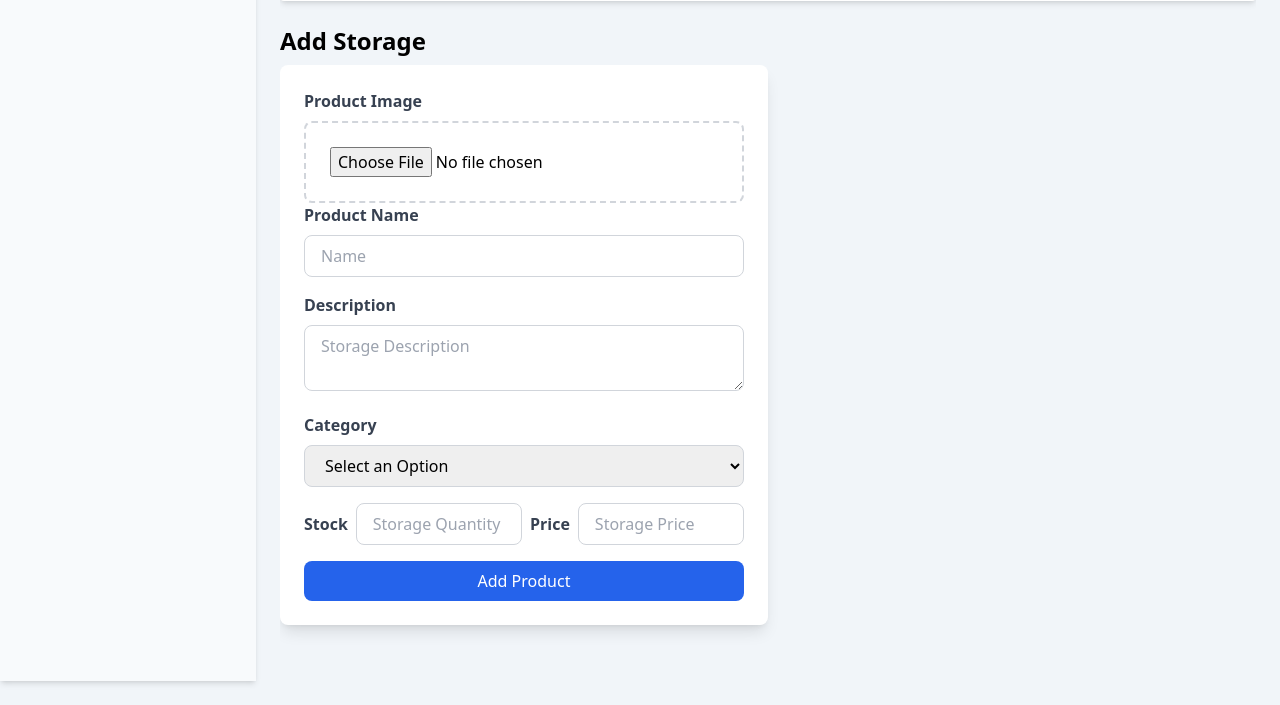
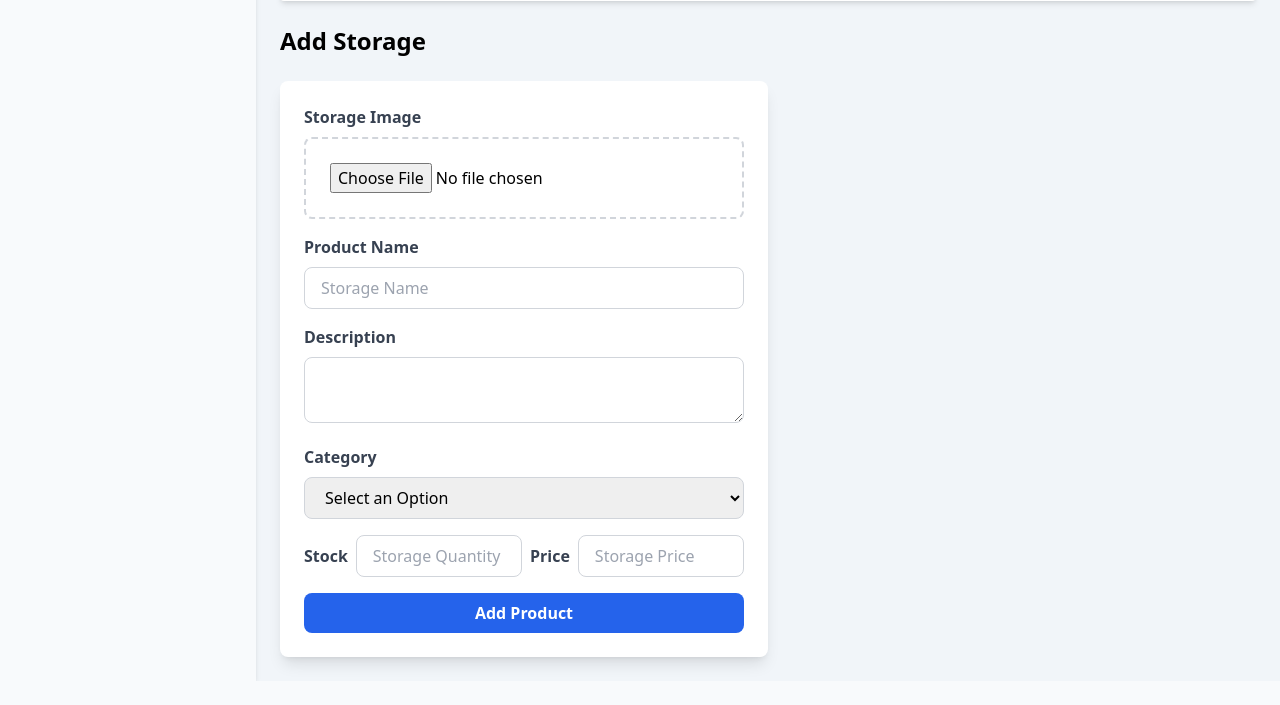
Before and after one commit to Juben00/Storage-Unit-Rental-System, a PHP site: page /admin-blu-lance.php in a window 1280 px wide, after a click on "Storages". Shown: the part 1055-1760 px from the top of the page. After the commit the page ends 1736 px from the top, so only its background shows below. Run offline with PHP 8.4, Linux system fonts and the light colour scheme; the visitor is signed in with stand-in values (Sample User, id 1).

Commit message:
addStorage

```diff
--- /dev/null
+++ b/addStorageForm.php
@@ -0,0 +1,51 @@
+<form class="bg-white p-6 rounded-lg shadow-lg" id="addStorageForm">
+    <div class="mb-4">
+        <label class="block text-gray-700 font-semibold mb-2" for="image">
+            Storage Image </label>
+        <input type="file" id="image" name="image"
+            class="border-2 w-full border-dashed border-gray-300 rounded-lg p-6 text-center" />
+
+    </div>
+    <div class="mb-4">
+        <label class="block text-gray-700 font-semibold mb-2" for="productName">
+            Product Name </label>
+        <input
+            class="w-full border border-gray-300 rounded-lg py-2 px-4 focus:outline-none focus:ring-2 focus:ring-blue-600"
+            id="storageName" placeholder="Storage Name" name="storageName" type="text" />
+    </div>
+
+    <div class="mb-4">
+        <label class="block text-gray-700 font-semibold mb-2" for="description"> Description
+        </label>
+        <textarea
+            class="w-full border border-gray-300 rounded-lg py-2 px-4 focus:outline-none focus:ring-2 focus:ring-blue-600"
+            id="description" name="description" placeholder="Storage Description">
+                                    </textarea>
+    </div>
+    <div class="mb-4">
+        <label class="block text-gray-700 font-semibold mb-2" for="category">
+            Category </label>
+        <select name="category" id="category"
+            class="w-full border border-gray-300 rounded-lg py-2 px-4 focus:outline-none focus:ring-2 focus:ring-blue-600">
+            <option value="">Select an Option</option>
+            <option value="Small">Small</option>
+            <option value="Medium">Medium</option>
+            <option value="Large">Large</option>
+        </select>
+    </div>
+    <div class="mb-4">
+        <div class="flex items-center gap-2">
+            <label class="block text-gray-700 font-semibold " for="stock"> Stock </label>
+            <input
+                class="w-full border border-gray-300 rounded-lg py-2 px-4 focus:outline-none focus:ring-2 focus:ring-blue-600"
+                id="stock" name="stock" placeholder="Storage Quantity" type="text" />
+
+            <label class="block text-gray-700 font-semibold " for="price"> Price </label>
+            <input
+                class="w-full border border-gray-300 rounded-lg py-2 px-4 focus:outline-none focus:ring-2 focus:ring-blue-600"
+                id="price" name="price" placeholder="Storage Price" type="text" />
+        </div>
+    </div>
+    <input type="submit" value="Add Product"
+        class="w-full bg-blue-600 text-white py-2 rounded-lg text-center font-semibold hover:bg-blue-700" />
+</form>
--- a/admin-blu-lance.php
+++ b/admin-blu-lance.php
@@ -35,13 +35,13 @@ if (isset($_SESSION['customer']['role'])) {
 
 </head>
 
-<body class="max-h-screen flex flex-col bg-slate-100 overflow-hidden">
+<body class="max-h-screen flex flex-col bg-slate-100">
     <div class="flex h-screen">
         <!-- Sidebar -->
         <?php require_once './components/AdminSidebar.php' ?>
 
         <!-- Main Content -->
-        <div class="flex-1 p-6">
+        <div class="flex-1 p-6 overflow-y-scroll h-screen">
             <div id="dashboard" class="content-section">
                 <div class="flex justify-between items-center mb-6">
                     <h1 class="text-2xl font-semibold">
@@ -206,10 +206,10 @@ if (isset($_SESSION['customer']['role'])) {
                 </h1>
             </div>
 
-            <div id="storages" class="content-section hidden h-screen overflow-y-scroll">
+            <div id="storages" class="content-section hidden">
 
-                <div class="flex-1">
-                    <div class="flex justify-between items-center mb-6">
+                <div class="flex-1 flex flex-col gap-6">
+                    <div class="flex justify-between items-center ">
                         <h1 class="text-2xl font-semibold">
                             Storages
                         </h1>
@@ -573,77 +573,19 @@ if (isset($_SESSION['customer']['role'])) {
                         </table>
                     </div>
 
-                </div>
 
-                <div class="">
-                    <div class="flex justify-between items-center mt-6">
+                    <div class="flex justify-between items-center ">
                         <h1 class="text-2xl font-semibold" id="addStorage">
                             Add Storage
                         </h1>
                     </div>
                     <div class="flex">
-                        <!-- Right Section -->
+                        <!-- left Section -->
                         <div class="w-1/2 ">
-                            <form class="bg-white  my-2 p-6 rounded-lg shadow-lg">
-                                <div class="mb-4">
-                                    <label class="block text-gray-700 font-semibold mb-2" for="image">
-                                        Product Image
-                                    </label>
-                                    <input type="file" id="image"
-                                        class="border-2 w-full border-dashed border-gray-300 rounded-lg p-6 text-center">
-
-                                    </input>
-                                    <label class="block text-gray-700 font-semibold mb-2" for="productName">
-                                        Product Name
-                                    </label>
-                                    <input
-                                        class="w-full border border-gray-300 rounded-lg py-2 px-4 focus:outline-none focus:ring-2 focus:ring-blue-600"
-                                        id="productName" placeholder="Name" type="text" />
-                                </div>
-                                <div class="mb-4">
-                                    <label class="block text-gray-700 font-semibold mb-2" for="description">
-                                        Description
-                                    </label>
-                                    <textarea
-                                        class="w-full border border-gray-300 rounded-lg py-2 px-4 focus:outline-none focus:ring-2 focus:ring-blue-600"
-                                        id="description" placeholder="Storage Description"></textarea>
-                                </div>
-                                <div class="mb-4">
-                                    <label class="block text-gray-700 font-semibold mb-2" for="category">
-                                        Category
-                                    </label>
-                                    <select name="category" id="category"
-                                        class="w-full border border-gray-300 rounded-lg py-2 px-4 focus:outline-none focus:ring-2 focus:ring-blue-600">
-                                        <option value="">Select an Option</option>
-                                        <option value="Small">Small</option>
-                                        <option value="Medium">Medium</option>
-                                        <option value="Large">Large</option>
-                                    </select>
-                                </div>
-                                <div class="mb-4">
-                                    <div class="flex items-center gap-2">
-                                        <label class="block text-gray-700 font-semibold " for="stock">
-                                            Stock
-                                        </label>
-                                        <input
-                                            class="w-full border border-gray-300 rounded-lg py-2 px-4 focus:outline-none focus:ring-2 focus:ring-blue-600"
-                                            id="stock" placeholder="Storage Quantity" type="text" />
-
-                                        <label class="block text-gray-700 font-semibold " for="price">
-                                            Price
-                                        </label>
-                                        <input
-                                            class="w-full border border-gray-300 rounded-lg py-2 px-4 focus:outline-none focus:ring-2 focus:ring-blue-600"
-                                            id="price" placeholder="Storage Price" type="text" />
-                                    </div>
-                                </div>
-
-                                <button class="w-full bg-blue-600 text-white py-2 rounded-lg hover:bg-blue-700">
-                                    Add Product
-                                </button>
-                                </f>
+                            <?php require_once './addStorageForm.php' ?>
                         </div>
                     </div>
+
                 </div>
             </div>
 
@@ -654,11 +596,38 @@ if (isset($_SESSION['customer']['role'])) {
             </div>
         </div>
     </div>
+    <div class="fixed inset-0 flex items-center justify-center z-50 left-1/2 top-1/2 -translate-y-1/2 -translate-x-1/2"
+        id="modal" style="display:none;"> <!-- Modal is hidden initially -->
+        <div class="bg-white rounded-lg overflow-hidden shadow-2xl border-blue-500 border-2 z-10 max-w-sm mx-auto">
+            <div class="p-5">
+                <h2 class="text-lg font-semibold">Feedback</h2>
+                <p id="feedbackMessage" class="mt-2"></p> <!-- Display feedback message here -->
+                <div class="mt-4">
+                    <button id="popupbutt" class="bg-blue-500 text-white font-semibold py-2 px-4 rounded">
+                        Close
+                    </button>
+                </div>
+            </div>
+        </div>
+    </div>
 
     <script src="https://cdn.jsdelivr.net/npm/chart.js">
     </script>
 
     <script>
+        const popbutton = document.getElementById('popupbutt');
+
+        popbutton.addEventListener("click", () => {
+            document.getElementById('modal').style.display = 'none';
+            if (document.getElementById('feedbackMessage').innerText === 'Signup successful!') {
+                loginModal.classList.remove('hidden');
+                loginModal.classList.add('flex');
+                signupModal.classList.add('hidden');
+                signupModal.classList.remove('flex');
+            } else if (document.getElementById('feedbackMessage').innerText === 'Logged In successfully!') {
+                window.location.reload();
+            }
+        });
         // JavaScript to switch content based on sidebar click
         const links = document.querySelectorAll('nav a');
         const contentSections = document.querySelectorAll('.content-section');
@@ -685,8 +654,6 @@ if (isset($_SESSION['customer']['role'])) {
                 link.classList.add('border-l-4', 'border-blue-500', 'bg-slate-200');
             });
         });
-
-
 
 
         const salesCtx = document.getElementById('salesChart').getContext('2d');
@@ -734,6 +701,37 @@ if (isset($_SESSION['customer']['role'])) {
                 maintainAspectRatio: false
             }
         });
+
+        const addStorage = document.getElementById('addStorageForm');
+
+        addStorage.addEventListener('submit', async (event) => {
+            event.preventDefault();
+            const formData = new FormData(event.target);
+
+            try {
+                const response = await fetch('./api/addStorage.php', {
+                    method: 'POST',
+                    body: formData
+                });
+                const data = await response.json();
+                let feedbackMessage = '';
+
+                if (data.status === 'success') {
+                    feedbackMessage = data.message;
+                } else {
+                    feedbackMessage = data.message;
+                }
+
+                document.getElementById('feedbackMessage').innerText = feedbackMessage;
+                document.getElementById('modal').style.display = 'flex';
+
+            } catch (error) {
+                console.error('Error:', error);
+                document.getElementById('feedbackMessage').innerText = 'An error occurred while processing your request.';
+                document.getElementById('modal').style.display = 'flex';
+            }
+            document.getElementById('addStorageForm').reset();
+        });
     </script>
 </body>
 
--- a/classes/admin.class.php
+++ b/classes/admin.class.php
@@ -5,16 +5,13 @@ require_once __DIR__ . '/../db.php';
 class Admin
 {
     public $id;
-    public $role = 'Customer';
-    public $firstname;
-    public $lastname;
-    public $birthdate;
-    public $sex;
-    public $phone;
-    public $address;
-    public $email;
-    public $password;
-    public $cpassword;
+    public $status = 'In-Stock';
+    public $description;
+    public $name;
+    public $category;
+    public $price;
+    public $image;
+    public $stock;
 
     protected $db;
 
@@ -32,8 +29,6 @@ class Admin
 
         return $result; // Return a single associative array
     }
-
-
     public function getAllCustomers()
     {
         $sql = "SELECT *  FROM customer WHERE role = 'Customer';";
@@ -41,6 +36,25 @@ class Admin
         $stmt->execute();
         $result = $stmt->fetchAll(PDO::FETCH_ASSOC);
         return $result;
+    }
+
+    public function addStorage()
+    {
+        $sql = "INSERT INTO storage (name, category, description, stock, price, status, image) VALUES (:name, :category, :description, :stock, :price, :status, :image);";
+        $stmt = $this->db->connect()->prepare($sql);
+        $stmt->bindParam(':name', $this->name);
+        $stmt->bindParam(':category', $this->category);
+        $stmt->bindParam(':description', $this->description);
+        $stmt->bindParam(':stock', $this->stock);
+        $stmt->bindParam(':price', $this->price);
+        $stmt->bindParam(':status', $this->status);
+        $stmt->bindParam(':image', $this->image);
+
+        if ($stmt->execute()) {
+            return ['status' => 'success', 'message' => 'Storage added successfully'];
+        } else {
+            return ['status' => 'error', 'message' => 'Failed to add storage'];
+        }
     }
 
 
--- /dev/null
+++ b/composer.json
@@ -0,0 +1,5 @@
+{
+    "require": {
+        "cloudinary/cloudinary_php": "^2.14"
+    }
+}
--- a/db.sql
+++ b/db.sql
@@ -18,10 +18,10 @@ CREATE TABLE customer(
 CREATE TABLE storage (
     id INT AUTO_INCREMENT PRIMARY KEY,
     name VARCHAR(100) NOT NULL,
+    category ENUM('Small,', 'Medium', 'Large'),
     description VARCHAR(100) NOT NULL,
     stock INT NOT NULL,
     price DECIMAL(10, 2) NOT NULL,
     status ENUM('In-stock', 'Out-of-Stock') NOT NULL,
-    quantity INT NOT NULL,
     image VARCHAR(100) NOT NULL
 )
--- a/index.php
+++ b/index.php
@@ -274,9 +274,9 @@ if (isset($_SESSION['customer']['role'])) {
         const loginSignupRedirect = document.getElementById('Login-Signup-Redirect');
         const signupLoginRedirect = document.getElementById('Signup-Login-Redirect');
 
-        const popbuttond = document.getElementById('popupbutt');
+        const popbutton = document.getElementById('popupbutt');
 
-        popbuttond.addEventListener("click", () => {
+        popbutton.addEventListener("click", () => {
             document.getElementById('modal').style.display = 'none';
             if (document.getElementById('feedbackMessage').innerText === 'Signup successful!') {
                 loginModal.classList.remove('hidden');
--- a/output.css
+++ b/output.css
@@ -653,11 +653,6 @@ video {
   margin-right: auto;
 }
 
-.my-2 {
-  margin-top: 0.5rem;
-  margin-bottom: 0.5rem;
-}
-
 .mb-1 {
   margin-bottom: 0.25rem;
 }
@@ -700,10 +695,6 @@ video {
 
 .mt-4 {
   margin-top: 1rem;
-}
-
-.mt-6 {
-  margin-top: 1.5rem;
 }
 
 .mt-8 {
@@ -922,10 +913,6 @@ video {
   overflow-y: scroll;
 }
 
-.scroll-smooth {
-  scroll-behavior: smooth;
-}
-
 .truncate {
   overflow: hidden;
   text-overflow: ellipsis;
```
Also changed, not shown: api/AddStorage.php (added, +71 -0 lines), api/imageUpload.api.php (added, +35 -0 lines), 2 other files.
